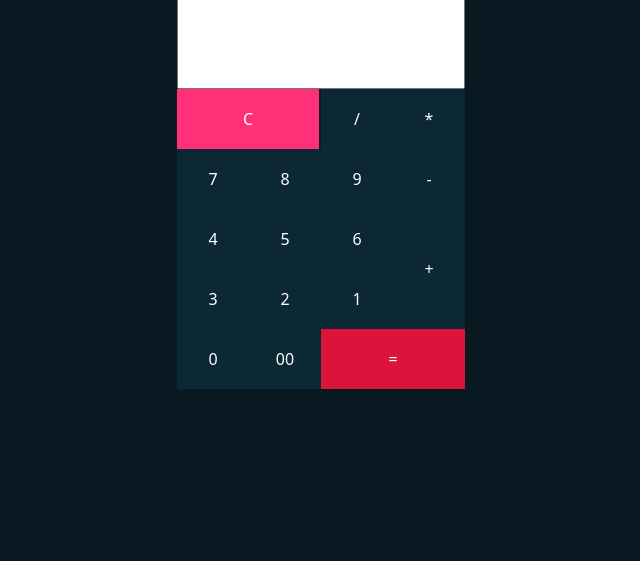
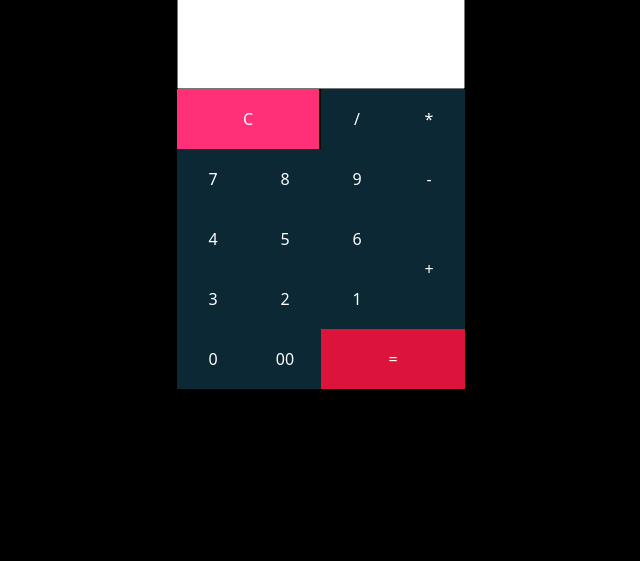
Before and after one commit to asta345/basic-calculator, a plain HTML site: page index.html in a window 1280 px wide. Shown: the part 239-800 px from the top of the page, without its empty margins (319-959 px from the left). Drawn offline with nearby package versions, Linux system fonts and the light colour scheme.

Commit message:
Update style.css

```diff
--- a/style.css
+++ b/style.css
@@ -9,7 +9,7 @@ body{
 	justify-content: center;
         align-items: center;
          min-height: 100vh;
-	background: #091921;
+	background:  #000000;
 }
 .calculator{
 	position: relative;
@@ -51,5 +51,5 @@ body{
 .calculator span.equal{
 	grid-column: span 2;
 	width: 144px;
-	background: crimson;
+	background:crimson;
 }
```
